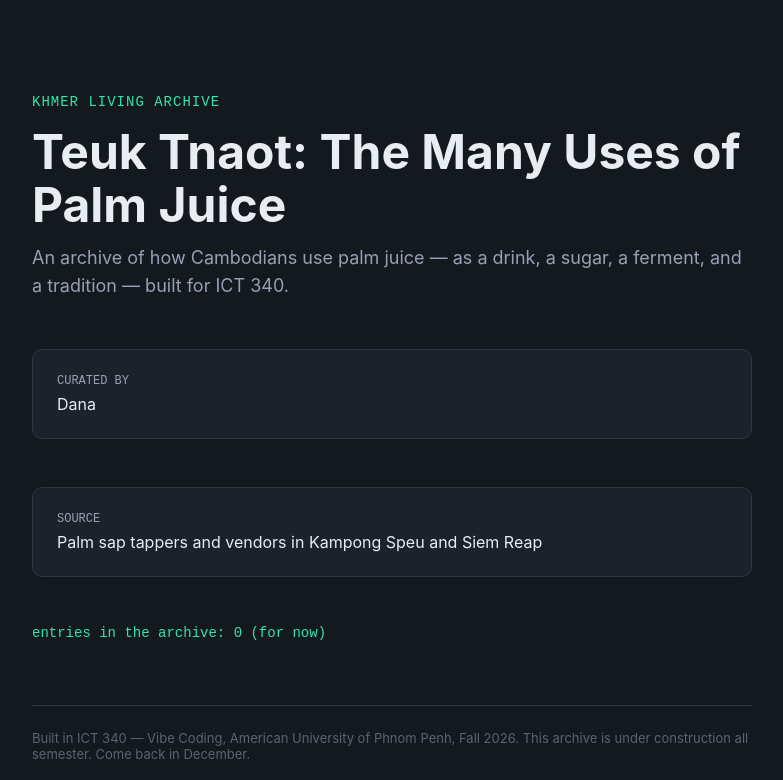
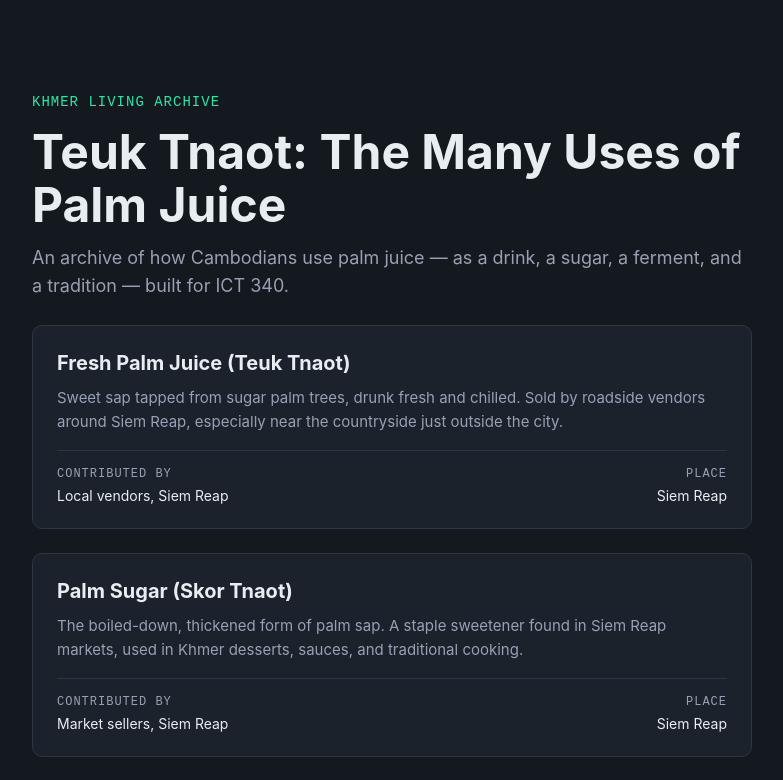
Before and after one commit to khadana/Signature-Drink-of-Siem-Reap, a Next.js app: page / in a window 1280 px wide. Shown: the top 780 px of the page, without its empty margins (248-1031 px from the left). Built offline with nearby package versions, Linux system fonts and the light colour scheme.

Commit message:
add EntryCard component and render all entries on browse page (AI-assisted via Cline)

```diff
--- a/app/page.js
+++ b/app/page.js
@@ -1,4 +1,6 @@
 import collection from "../collection.config.js";
+import entries from "../data/entries.js";
+import EntryCard from "../components/EntryCard.js";
 
 const styles = {
   wrap: {
@@ -24,23 +26,6 @@ const styles = {
     lineHeight: 1.6,
     margin: 0,
   },
-  card: {
-    marginTop: 48,
-    padding: 24,
-    backgroundColor: "#1C222C",
-    border: "1px solid #2E3644",
-    borderRadius: 10,
-  },
-  cardLabel: {
-    fontFamily: "'Courier New', monospace",
-    fontSize: 12,
-    color: "#97A1B3",
-    margin: 0,
-  },
-  cardValue: {
-    fontSize: 16,
-    margin: "6px 0 0",
-  },
   count: {
     fontFamily: "'Courier New', monospace",
     fontSize: 14,
@@ -63,16 +48,11 @@ export default function Home() {
       <h1 style={styles.title}>{collection.name}</h1>
       <p style={styles.description}>{collection.description}</p>
 
-      <div style={styles.card}>
-        <p style={styles.cardLabel}>CURATED BY</p>
-        <p style={styles.cardValue}>{collection.curator}</p>
-      </div>
-      <div style={styles.card}>
-        <p style={styles.cardLabel}>SOURCE</p>
-        <p style={styles.cardValue}>{collection.source}</p>
-      </div>
+      {entries.map((entry) => (
+        <EntryCard key={entry.title} entry={entry} />
+      ))}
 
-      <p style={styles.count}>entries in the archive: 0 (for now)</p>
+      <p style={styles.count}>entries in the archive: {entries.length}</p>
 
       <footer style={styles.footer}>
         Built in ICT 340 — Vibe Coding, American University of Phnom Penh, Fall
--- /dev/null
+++ b/components/EntryCard.js
@@ -0,0 +1,63 @@
+const styles = {
+  card: {
+    marginTop: 24,
+    padding: 24,
+    backgroundColor: "#1C222C",
+    border: "1px solid #2E3644",
+    borderRadius: 10,
+  },
+  title: {
+    fontSize: 20,
+    fontWeight: 700,
+    margin: 0,
+    lineHeight: 1.3,
+  },
+  description: {
+    fontSize: 15,
+    lineHeight: 1.6,
+    color: "#97A1B3",
+    margin: "10px 0 0",
+  },
+  metaRow: {
+    marginTop: 16,
+    paddingTop: 16,
+    borderTop: "1px solid #2E3644",
+    display: "flex",
+    justifyContent: "space-between",
+    gap: 16,
+    alignItems: "flex-start",
+  },
+  label: {
+    fontFamily: "'Courier New', monospace",
+    fontSize: 12,
+    letterSpacing: 1,
+    color: "#97A1B3",
+    margin: 0,
+  },
+  value: {
+    fontSize: 14,
+    margin: "6px 0 0",
+  },
+  metaBlockRight: {
+    textAlign: "right",
+  },
+};
+
+export default function EntryCard({ entry }) {
+  return (
+    <article style={styles.card}>
+      <h2 style={styles.title}>{entry.title}</h2>
+      <p style={styles.description}>{entry.description}</p>
+      <div style={styles.metaRow}>
+        <div>
+          <p style={styles.label}>CONTRIBUTED BY</p>
+          <p style={styles.value}>{entry.contributor}</p>
+        </div>
+        <div style={styles.metaBlockRight}>
+          <p style={styles.label}>PLACE</p>
+          <p style={styles.value}>{entry.place}</p>
+        </div>
+      </div>
+    </article>
+  );
+}
```
